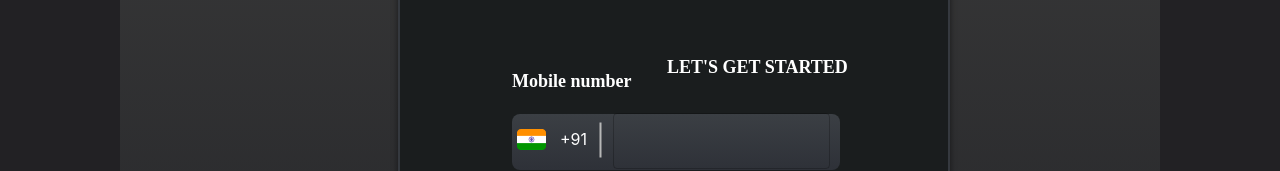
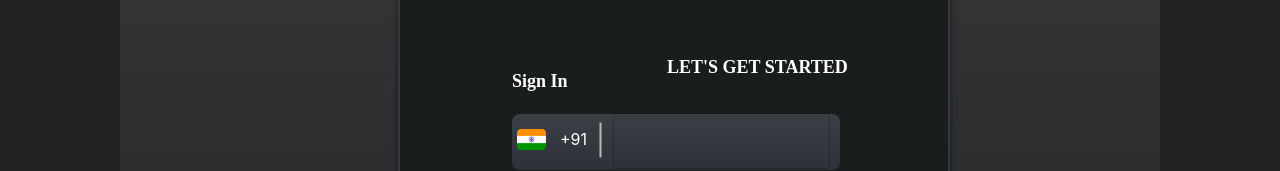
Before and after one commit to aniketT23/Aha-Clone, a React (Create React App) app in the folder landing_page/: page /login in a window 1280 px wide. Shown: the part 194-365 px from the top of the page. Built offline with nearby package versions, Linux system fonts and the light colour scheme; what react-swipeable-views-utils would draw is missing.

Commit message:
ahaOrignal

```diff
--- a/landing_page/src/components/GlobalCssMobileStepper.css
+++ b/landing_page/src/components/GlobalCssMobileStepper.css
@@ -5,7 +5,6 @@
 
 .MuiMobileStepper-dotActive {
     background-color: white;
-    border: 1px red;
 }
 
 .MuiMobileStepper-root {
--- a/landing_page/src/components/SignIn.jsx
+++ b/landing_page/src/components/SignIn.jsx
@@ -31,7 +31,7 @@ function Login() {
           </div>
           <Box>
             <form>
-              <label className="mobile">Mobile number</label>
+              <label className="mobile">Sign In</label>
 
               <Box className="mobilefield">
                 <div className="country">
@@ -47,21 +47,26 @@ function Login() {
               </ColorButton>
 
               <div className="otheropt">
-                <div className="option">Or, Use one of the following options</div>
+                <div className="option">
+                  Or, Use one of the following options
+                </div>
                 <div className="optionbtn">
                   <div className="email">
                     <img className="emailimg" src="../email.png" alt="" />
                     <div className="emailtxt">Email</div>
                   </div>
                   <div className="email">
-                 <img className="emailimg" src="../facebooklogin.png" alt="" />
+                    <img
+                      className="emailimg"
+                      src="../facebooklogin.png"
+                      alt=""
+                    />
                     <div className="emailtxt">Facebook</div>
                   </div>
                   <div className="email">
                     <img className="emailimg" src="../googlelogin.png" alt="" />
                     <div className="emailtxt">Google</div>
                   </div>
-
                 </div>
               </div>
             </form>
--- a/landing_page/src/components/ahaOrignals.jsx
+++ b/landing_page/src/components/ahaOrignals.jsx
@@ -49,9 +49,7 @@ export const AhaOrignal = ({ heading }) => {
 
   const AhaO = async () => {
     try {
-      const { data } = await axios.get(
-        "http://localhost:2233/aha/ahaOriginals"
-      );
+      const { data } = await axios.get("http://localhost:2233/aha/originals");
       setImage(data);
       // console.log(data);
     } catch (err) {
```
Lines whose indentation alone changed are shown as unchanged.
